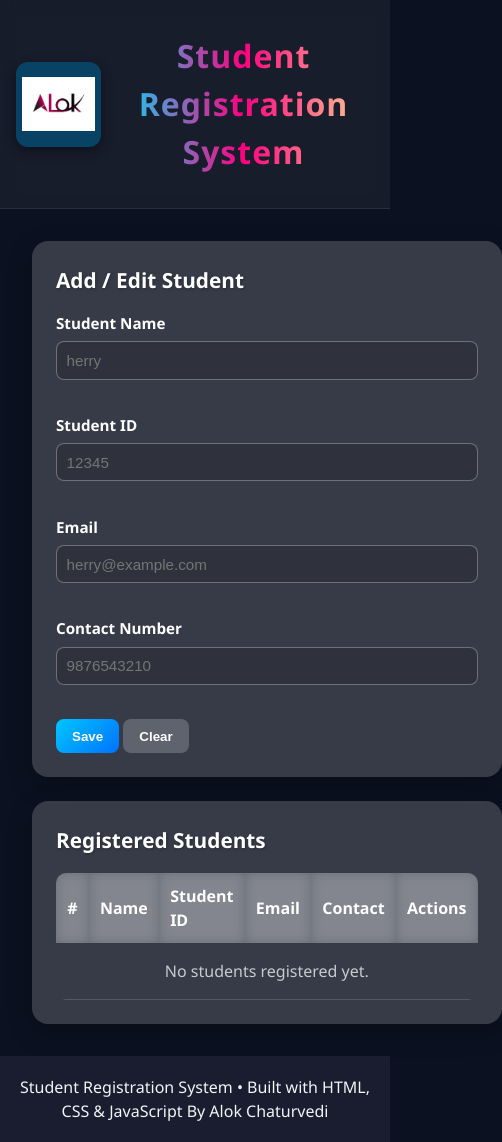
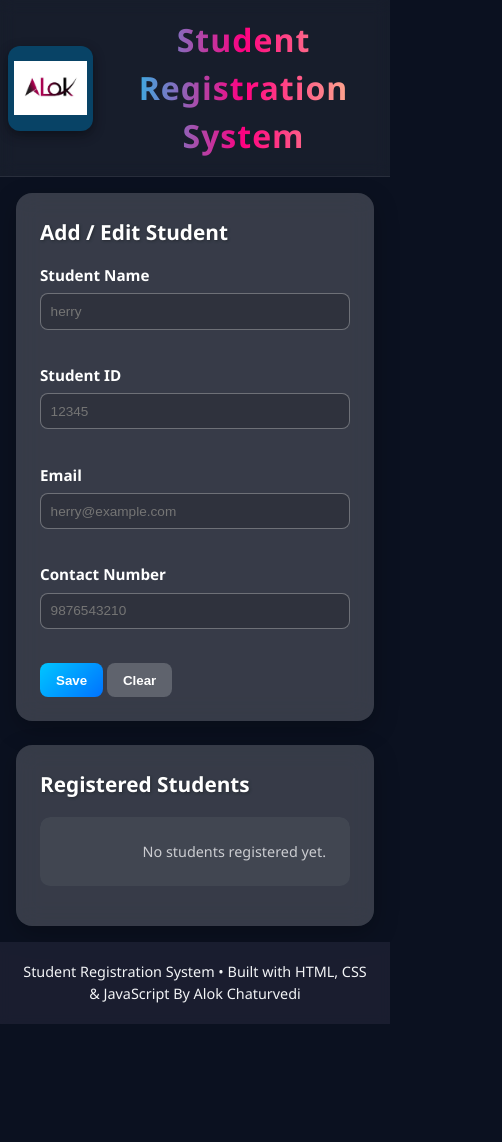
Before and after one commit to Alokchaturvedi2005/student-registration, a plain HTML site: page index.html in a window 390 px wide. Shown: the whole page, 502 px wide, since content can reach past the window. After the commit the page ends 1024 px from the top, so only its background shows below. Drawn offline with Linux system fonts and the light colour scheme.

Commit message:
make it responsive

```diff
--- a/styles.css
+++ b/styles.css
@@ -226,3 +226,68 @@ button.secondary:hover {
 
 
 }
+
+
+/* Mobile phones */
+@media (max-width: 640px) {
+  body {
+    font-size: 0.9rem;
+  }
+
+  .site-header {
+    padding: 1rem 0.5rem;
+  }
+
+  .site-title {
+    font-size: 1.3rem;
+  }
+
+  .subtitle {
+    font-size: 0.8rem;
+  }
+
+  .container {
+    padding: 1rem;
+  }
+
+  .field input {
+    font-size: 0.85rem;
+  }
+
+  .action-btn {
+    padding: 0.35rem 0.6rem;
+    font-size: 0.75rem;
+  }
+
+  .students-table thead {
+    display: none; /* hide table headers */
+  }
+
+  .students-table, .students-table tbody, .students-table tr, .students-table td {
+    display: block;
+    width: 100%;
+  }
+
+  .students-table tr {
+    background: rgba(255, 255, 255, 0.05);
+    margin-bottom: 1rem;
+    border-radius: 10px;
+    padding: 0.5rem;
+  }
+
+  .students-table td {
+    border: none;
+    padding: 0.4rem 0.6rem;
+    display: flex;
+    justify-content: space-between;
+    text-align: right;
+  }
+
+  .students-table td::before {
+    content: attr(data-label);
+    font-weight: 600;
+    text-transform: capitalize;
+    color: #9ca3af;
+    text-align: left;
+  }
+}
```
